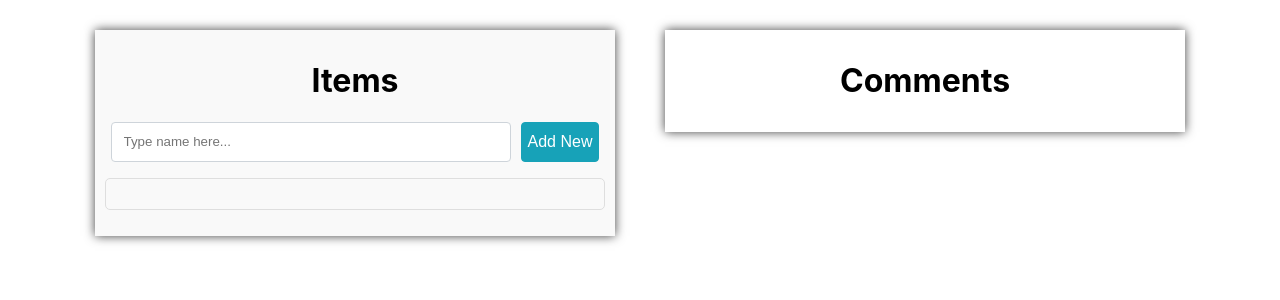
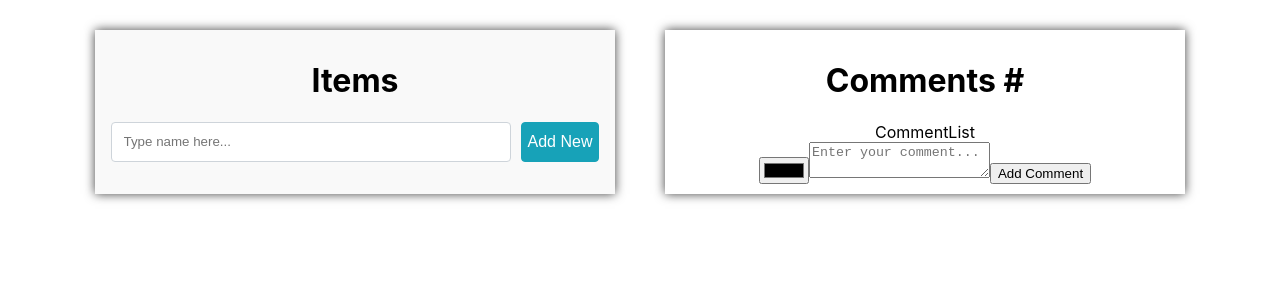
Before and after one commit to Taraskin777/test-react-app, a React (Create React App) app: page / in a window 1280 px wide. Shown: the top 300 px of the page. Built offline with nearby package versions, Linux system fonts and the light colour scheme.

Commit message:
add general structure to comments, add function to set color and text into items

```diff
--- a/src/App.js
+++ b/src/App.js
@@ -8,6 +8,7 @@ import Items from "./components/items/Items";
 function App() {
   const [inputValue, setInputValue] = useState("");
   const [items, setItems] = useState([]);
+  const [selectedItemId, setSelectedItemId] = useState(null);
 
   console.log(items);
 
@@ -30,12 +31,14 @@ function App() {
       };
 
       setItems([...items, newItem]);
+      saveItemsToLocalStorage([...items, newItem]);
       setInputValue("");
     }
   };
 
   const removeItem = (id) => {
-    setItems(items.filter((item) => item.id !== id));
+    const updatedItems = items.filter((item) => item.id !== id);
+    setItems(updatedItems);
   };
 
   const toggleItem = (id) => {
@@ -43,11 +46,11 @@ function App() {
       prevItems.map((item) =>
         item.id === id
           ? { ...item, checked: true }
-          : item.checked
-          ? { ...item, checked: false }
-          : item
+          : { ...item, checked: false }
       )
     );
+    setSelectedItemId(id);
+    localStorage.setItem("selectedItemId", id.toString());
   };
 
   const saveItemsToLocalStorage = (items) => {
@@ -59,6 +62,17 @@ function App() {
     return storedItems ? JSON.parse(storedItems) : [];
   };
 
+  // Функція для додавання коментарів
+  const addCommentToItem = (itemId, comment) => {
+    setItems((prevItems) =>
+      prevItems.map((item) =>
+        item.id === itemId
+          ? { ...item, comments: [...(item.comments || []), comment] }
+          : item
+      )
+    );
+  };
+
   useEffect(() => {
     const storedItems = getItemsFromLocalStorage();
     if (storedItems.length > 0) {
@@ -67,16 +81,21 @@ function App() {
   }, []);
 
   useEffect(() => {
-    const allUnchecked = items.every((item) => !item.checked);
-
-    if (allUnchecked && items.length > 0) {
-      const updatedItems = items.map((item, index) =>
-        index === 0 ? { ...item, checked: true } : item
-      );
-      setItems(updatedItems);
-    }
     saveItemsToLocalStorage(items);
   }, [items]);
+
+  useEffect(() => {
+    const storedSelectedItemId = localStorage.getItem("selectedItemId");
+    if (storedSelectedItemId) {
+      setSelectedItemId(parseInt(storedSelectedItemId, 10));
+    }
+  }, []);
+
+  useEffect(() => {
+    if (selectedItemId !== null) {
+      localStorage.setItem("selectedItemId", selectedItemId.toString());
+    }
+  }, [selectedItemId]);
 
   return (
     <div className="App">
@@ -90,7 +109,10 @@ function App() {
           removeItem={removeItem}
           toggleItem={toggleItem}
         />
-        <Comments />
+        <Comments
+          selectedItemId={selectedItemId}
+          addCommentToItem={addCommentToItem}
+        />
       </div>
     </div>
   );
--- /dev/null
+++ b/src/components/commentInput/CommentInput.jsx
@@ -0,0 +1,23 @@
+import "./commentInput.css";
+
+export default function CommentInput(props) {
+  const {
+    handleAddComment,
+    handleColorChange,
+    handleTextChange,
+    commentColor,
+    commentText,
+  } = props;
+
+  return (
+    <div className="commentForm">
+      <input type="color" value={commentColor} onChange={handleColorChange} />
+      <textarea
+        placeholder="Enter your comment..."
+        value={commentText}
+        onChange={handleTextChange}
+      ></textarea>
+      <button onClick={handleAddComment}>Add Comment</button>
+    </div>
+  );
+}
--- a/src/components/comments/Comments.jsx
+++ b/src/components/comments/Comments.jsx
@@ -1,9 +1,54 @@
-import './comments.css'
+import { useState } from "react";
 
-export default function Comments() {
+import CommentInput from "../commentInput/CommentInput";
+import CommentList from "../commentsList/CommentList";
+
+import "./comments.css";
+
+export default function Comments(props) {
+  const [commentText, setCommentText] = useState("");
+  const [commentColor, setCommentColor] = useState("#000");
+
+ console.log(commentText, commentColor)
+
+  const { selectedItemId, addCommentToItem } = props;
+
+  const handleTextChange = (e) => {
+    setCommentText(e.target.value);
+  };
+
+  const handleColorChange = (e) => {
+    setCommentColor(e.target.value);
+  };
+
+  const handleAddComment = () => {
+    if (commentText.trim() === "") {
+      return;
+    }
+
+    const newComment = {
+      text: commentText,
+      color: commentColor,
+    };
+
+    // Додаємо новий коментар до обраного елемента за допомогою функції addCommentToItem
+    addCommentToItem(selectedItemId, newComment);
+
+    setCommentText("");
+    setCommentColor("#000");
+  };
+
   return (
-     <div className='commentsBox'>
-        <h1>Comments</h1>
-        </div>
-  )
+    <div className="commentsBox">
+      <h1>Comments # {selectedItemId}</h1>
+      <CommentList />
+      <CommentInput
+        handleAddComment={handleAddComment}
+        handleColorChange={handleColorChange}
+        handleTextChange={handleTextChange}
+        commentColor={commentColor}
+        commentText={commentText}
+      />
+    </div>
+  );
 }
--- /dev/null
+++ b/src/components/commentsList/CommentList.jsx
@@ -0,0 +1,7 @@
+import './commentList.css'
+
+export default function CommentList() {
+  return (
+    <div>CommentList</div>
+  )
+}
--- a/src/components/item/item.jsx
+++ b/src/components/item/item.jsx
@@ -2,6 +2,8 @@ import "./item.css";
 
 export default function Item(props) {
   const { title, removeItem, id, toggleItem, checked } = props;
+
+
 
   return (
     <li className={`item ${checked ? 'checked' : ''}`} onClick={()=>toggleItem(id)}>
--- a/src/components/items/Items.jsx
+++ b/src/components/items/Items.jsx
@@ -1,7 +1,8 @@
 import { useRef } from "react";
 
 import "./items.css";
-import ListItem from "../itemsList/ItemList";
+
+import ItemList from "../itemsList/ItemList";
 
 export default function Items(props) {
   const { item, items, addItems, handleInput, handleKeyDown, removeItem, toggleItem } =
@@ -27,7 +28,9 @@ export default function Items(props) {
           Add New
         </button>
       </div>
-      <ListItem items={items} removeItem={removeItem} toggleItem={toggleItem} />
+
+      {items.length > 0 && <ItemList items={items} removeItem={removeItem} toggleItem={toggleItem} />}
+
     </div>
   );
 }
```
Also changed, not shown: src/components/singleComment/SingleComment.jsx (added, +9 -0 lines), src/components/commentInput/commentInput.css (added), src/components/commentsList/commentList.css (added), src/components/singleComment/singleComment.css (added).
